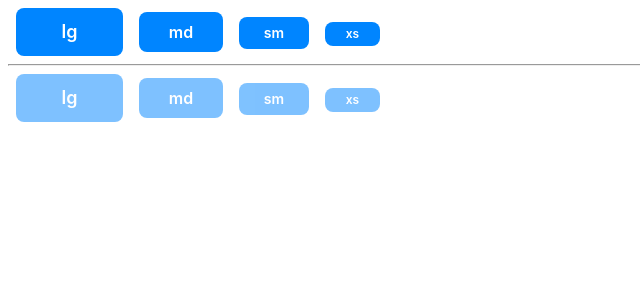
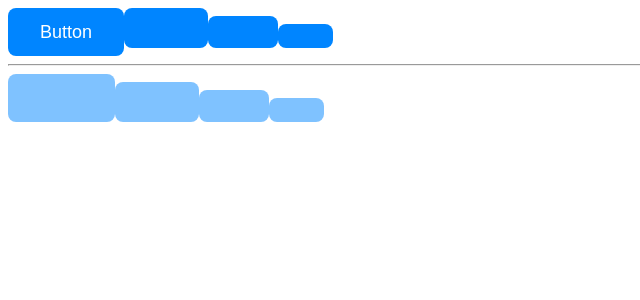
Before and after one commit to hautest/sns-frontend, a React (Create React App) app: page / in a window 1280 px wide. Shown: the top 300 px of the page, without its empty margins (0-640 px from the left). Built offline with nearby package versions, Linux system fonts and the light colour scheme.

Commit message:
refactor/button-component

```diff
--- a/src/App.js
+++ b/src/App.js
@@ -1,17 +1,25 @@
 import { Button } from "./components/Button";
+import { GlobalFontFamily } from "./styleData/GlobalFontFamily";
+import { ThemeProvider } from "styled-components";
+import { theme } from "./styleData/Theme";
 
 function App() {
   return (
     <>
-      <Button size={"lg"} buttonValue={"lg"} />
-      <Button size={"md"} buttonValue={"md"} />
-      <Button size={"sm"} buttonValue={"sm"} />
-      <Button size={"xs"} buttonValue={"xs"} />
-      <hr></hr>
-      <Button size={"lg"} buttonValue={"lg"} state="disabled" />
-      <Button size={"md"} buttonValue={"md"} state="disabled" />
-      <Button size={"sm"} buttonValue={"sm"} state="disabled" />
-      <Button size={"xs"} buttonValue={"xs"} state="disabled" />
+      <ThemeProvider theme={theme}>
+        <GlobalFontFamily />
+        <Button size={"lg"}>
+          <div>Button</div>
+        </Button>
+        <Button size={"md"} />
+        <Button size={"sm"} />
+        <Button size={"xs"} />
+        <hr></hr>
+        <Button size={"lg"} disabled />
+        <Button size={"md"} disabled />
+        <Button size={"sm"} disabled />
+        <Button size={"xs"} disabled />
+      </ThemeProvider>
     </>
   );
 }
--- a/src/components/Button.js
+++ b/src/components/Button.js
@@ -1,9 +1,36 @@
-import { StyledButton } from "../style/StyledButton";
+import styled from "styled-components";
+import { sizeButtonStyleData, buttonChildData } from "../styleData/buttonData";
 
-export function Button({ size, buttonValue, state }) {
+export function Button({ size, children, disabled }) {
   return (
-    <>
-      <StyledButton size={size} buttonValue={buttonValue} disabled={state} />
-    </>
+    <StyledButton size={size} disabled={disabled}>
+      {children}
+    </StyledButton>
   );
 }
+
+const StyledButton = styled.button`
+  ${sizeButtonStyleData}
+  border: none;
+  border-radius: 8px;
+  background-color: ${(props) => props.theme.defaultColor};
+  gap: 8px;
+  // 버튼안에 자식요소
+  & > * {
+    ${buttonChildData}
+    font-style: normal;
+    font-weight: 600, Semi bold;
+    color: ${(props) => props.theme.fontColor};
+    flex: none;
+    order: 0;
+    flex-grow: 0;
+    margin: 0px 8px;
+  }
+  :hover {
+    background-color: ${(props) => props.theme.hoverColor};
+  }
+  :disabled {
+    background: ${(props) => props.theme.disabledColor};
+    opacity: 0.5;
+  }
+`;
--- a/src/index.js
+++ b/src/index.js
@@ -1,7 +1,6 @@
 import React from "react";
 import ReactDOM from "react-dom/client";
 import App from "./App";
-import reportWebVitals from "./reportWebVitals";
 
 const root = ReactDOM.createRoot(document.getElementById("root"));
 root.render(
@@ -13,4 +12,3 @@ root.render(
 // If you want to start measuring performance in your app, pass a function
 // to log results (for example: reportWebVitals(console.log))
 // or send to an analytics endpoint. Learn more: https://bit.ly/CRA-vitals
-reportWebVitals();
--- a/src/style/StyledButton.js
+++ /dev/null
@@ -1,95 +0,0 @@
-import styled from "styled-components";
-
-export const StyledButton = styled.input.attrs((props) => ({
-  type: "button",
-  value: props.buttonValue,
-}))`
-  height: ${(props) => {
-    switch (props.size) {
-      case "lg":
-        return "48px";
-      case "md":
-        return "40px";
-      case "sm":
-        return "32px";
-      case "xs":
-        return "24px";
-      default:
-        break;
-    }
-  }};
-  width: ${(props) => {
-    switch (props.size) {
-      case "lg":
-        return "107px";
-      case "md":
-        return "84px";
-      case "sm":
-        return "70px";
-      case "xs":
-        return "55px";
-      default:
-        break;
-    }
-  }};
-  padding: ${(props) => {
-    switch (props.size) {
-      case "lg":
-        return "10px, 24px, 10px, 24px";
-      case "md":
-        return "10px, 16px, 10px, 16px";
-      case "sm":
-        return "10px, 12px, 10px, 12px";
-      case "xs":
-        return "10px, 8px, 10px, 8px";
-      default:
-        break;
-    }
-  }};
-  font-size: ${(props) => {
-    switch (props.size) {
-      case "lg":
-        return "18px";
-      case "md":
-        return "16px";
-      case "sm":
-        return "14px";
-      case "xs":
-        return "12px";
-      default:
-        break;
-    }
-  }};
-  line-height: ${(props) => {
-    switch (props.size) {
-      case "lg":
-        return "28px";
-      case "md":
-        return "24px";
-      case "sm":
-        return "20px";
-      case "xs":
-        return "16px";
-      default:
-        break;
-    }
-  }};
-  border: none;
-  border-radius: 8px;
-  background-color: #0085ff;
-  color: #ffffff;
-  font-family: "Inter";
-  font-style: normal;
-  font-weight: 600;
-  flex: none;
-  order: 0;
-  flex-grow: 0;
-  margin: 0px 8px;
-  :hover {
-    background-color: #0065c2;
-  }
-  :disabled {
-    background: #0085ff;
-    opacity: 0.5;
-  }
-`;
--- /dev/null
+++ b/src/styleData/GlobalFontFamily.js
@@ -0,0 +1,5 @@
+import { createGlobalStyle } from "styled-components";
+
+export const GlobalFontFamily = createGlobalStyle`
+    body {font-family: "Roboto";}
+`;
--- /dev/null
+++ b/src/styleData/Theme.js
@@ -0,0 +1,6 @@
+export const theme = {
+  fontColor: "#ffffff",
+  defaultColor: "#0085ff",
+  hoverColor: "#0065c2",
+  disabledColor: "#0085ff",
+};
--- /dev/null
+++ b/src/styleData/buttonData.js
@@ -0,0 +1,60 @@
+export const sizeButtonStyleData = (props) => {
+  switch (props.size) {
+    case "lg":
+      return lgSizeButtonStyleData;
+    case "md":
+      return mdSizeButtonStyleData;
+    case "sm":
+      return smSizeButtonStyleData;
+    case "xs":
+      return xsSizeButtonStyleData;
+    default:
+      break;
+  }
+};
+
+const lgSizeButtonStyleData = {
+  "min-height": "48px",
+  "min-width": "107px",
+  padding: "10px 24px 10px 24px",
+};
+
+const mdSizeButtonStyleData = {
+  "min-height": "40px",
+  "min-width": "84px",
+  padding: "10px 16px 10px 16px",
+};
+
+const smSizeButtonStyleData = {
+  "min-height": "32px",
+  "min-width": "70px",
+  padding: "10px 12px 10px 12px",
+};
+
+const xsSizeButtonStyleData = {
+  "min-height": "24px",
+  "min-width": "55px",
+  padding: "10px 8px 10px 8px",
+};
+
+export const buttonChildData = (props) => {
+  switch (props.size) {
+    case "lg":
+      return buttonChildArr[0].lg;
+    case "md":
+      return buttonChildArr[1].md;
+    case "sm":
+      return buttonChildArr[2].sm;
+    case "xs":
+      return buttonChildArr[3].xs;
+    default:
+      break;
+  }
+};
+
+const buttonChildArr = [
+  { lg: { "font-size": "18px", "line-height": "28px" } },
+  { md: { "font-size": "16px", "line-height": "24px" } },
+  { sm: { "font-size": "14px", "line-height": "20px" } },
+  { xs: { "font-size": "12px", "line-height": "16px" } },
+];
```
Also changed, not shown: src/setupTests.js (deleted, +0 -5 lines).
